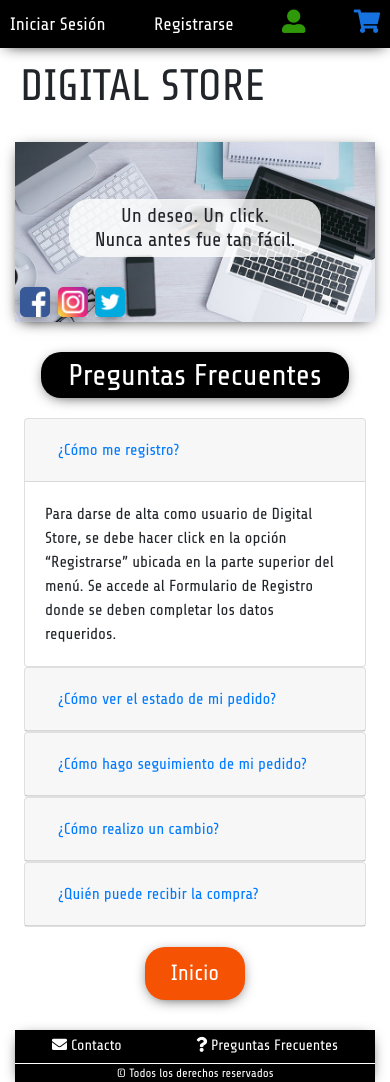
After one commit to OnnigPano/proyecto_integrador, a PHP site: page /faq.php in a window 390 px wide. The commit adds this page. Run offline with PHP 8.4, Linux system fonts and the light colour scheme; some libraries are stand-ins or nearby versions.

Commit message:
Se linkea FAQ.PHP, la seccion de ofertas ahora es responsive. Por fin puedo eliminar el maldito padding de bootsrap descartando la clase container y agregando .no-gutters en cada .row

```diff
--- a/css/app.css
+++ b/css/app.css
@@ -36,26 +36,28 @@ body {
   font-size: 10px;
 }
 
-span {
+/*
+                      ESTILOS GENERALES
+*/
+
+.main-container {
+  max-width: 1200px;
+  margin: 0 auto;
+}
+
+.orange {
   color: rgb(245, 83, 3);
   text-transform: uppercase;
 }
 
-/* ESTILOS GENERALES */
-
-.container {
-  max-width: 1200px;
-  margin: 0 auto;
-  padding: 0;
-}
-
+/* BARRA NAVEGACIÓN */
 
 .main-nav {
   position: fixed;
   color: #fff;
   background-color: #000;
   top: 0;
-  width: 100%;
+  width: 100vw;
   max-width: 1200px;
   z-index: 5;
   -webkit-box-shadow: 0px 3px 15px -6px rgba(0,0,0,1);
@@ -77,6 +79,10 @@ span {
   display: block;
   padding: 10px;
   width: 100%;
+}
+
+.main-nav ul li a span {
+  display: none;
 }
 
 .fa-user-alt {
@@ -158,6 +164,8 @@ span {
 
 .products-nav ul li {
   margin: 10px 0;
+  display: flex;
+  justify-content: center;
 }
 
 .products-nav ul li a {
@@ -183,9 +191,15 @@ span {
  margin-bottom: 5px;
 }
 
+/* CAROUSEL */
+
+
+
 .carousel-item h5, p{
   font-size: 2em;
 }
+
+/* SECTOR OFERTAS */
 
 .oferta1{
   display: flex;
@@ -206,11 +220,9 @@ span {
   flex-direction: column;
   justify-content: center;
   align-items: center;
-
   background-color: #77dd77;
-  height: 500px;
+  height: 350px;
   color: white;
-  background-image: url('../img/sales-img.jpg');
 }
 
 .oferta2 h2{
@@ -232,6 +244,9 @@ span {
   border: none;
   color: #ff6961;
   background-color: white;
+  -webkit-box-shadow: 0px 3px 15px -6px rgba(0,0,0,1);
+  -moz-box-shadow: 0px 3px 15px -6px rgba(0,0,0,1);
+  box-shadow: 0px 3px 15px -6px rgba(0,0,0,1);
 
 }
 
@@ -254,14 +269,105 @@ span {
 }
 
 .main-footer p {
-  border-top: solid 1px #cacaca;
+  border-top: solid 1px #fff;
   text-align: center;
   margin: 0 auto;
   font-size: 1.2em;
 }
 
+/* ESTILOS SECTION PROFILE Y FAQ */
 
-/* MEDIDA QUERIES PAGINA INICIO */
+.section-container {
+  width: 95%;
+  margin: 30px auto;
+}
+
+.section-container h2 {
+  font-size: 3em;
+  text-align: center;
+  background-color: #000;
+  border-radius: 20px;
+  width: 90%;
+  margin: 20px auto;
+  color: #fff;
+  padding: 5px;
+  -webkit-box-shadow: 0px 3px 15px -6px rgba(0,0,0,1);
+  -moz-box-shadow: 0px 3px 15px -6px rgba(0,0,0,1);
+  box-shadow: 0px 3px 15px -6px rgba(0,0,0,1);
+}
+
+.section-container h3 {
+  border-bottom: 2px solid rgb(245, 83, 3);
+}
+
+.section-container ul {
+  margin: 10px 0 10px 0;
+}
+.section-container li {
+  font-size: 1.6em;
+  margin-left: 10px;
+}
+
+.section-container a {
+  background-color: rgb(245, 83, 3);
+  color: #fff;
+  padding: 10px;
+  border-radius: 20px;
+  font-size: 2.2em;
+  margin: 20px auto;
+  display: block;
+  width: 100px;
+  text-align: center;
+  -webkit-box-shadow: 0px 3px 15px -6px rgba(0,0,0,1);
+  -moz-box-shadow: 0px 3px 15px -6px rgba(0,0,0,1);
+  box-shadow: 0px 3px 15px -6px rgba(0,0,0,1);
+}
+
+.faq-text {
+  font-size: 1.6em;
+}
+
+
+/* ESTILOS DETALLE.PHP */
+
+.container-detalle{
+  border: 1px black solid;
+  display: flex;
+  justify-content: space-around;
+  align-items: center;
+  width: 100%;
+  max-width: 1200px;
+  padding: 10px;
+  margin-top: 90px;
+}
+
+.container-datos-producto{
+  width: 50%;
+  display: flex;
+  flex-direction: column;
+  border: 1px green solid;
+  align-items: center;
+  justify-content:  space-between;
+  padding: 10px;
+}
+
+.container-datos-producto .button-oferta{
+  color: white;
+  background-color: #ff6961;
+}
+
+.container-datos-producto p{
+  font-size:1em;
+  width: 50%;
+}
+
+/* MEDIA QUERIES PAGINA INICIO */
+
+@media ( min-width: 1050px ) {
+  .products-nav ul {
+    flex-wrap: nowrap;
+  }
+}
 
 @media ( min-width: 992px ) {
   body {
@@ -290,7 +396,7 @@ span {
 
 @media ( min-width: 768px ) {
   .logo {
-    font-size:
+    font-size: 3em;
   }
 
   .banner {
@@ -308,81 +414,18 @@ span {
 
 }
 
-/* ESTILOS PROFILE */
-
-.profile-container {
-  width: 95%;
-  margin: 20px auto;
+@media ( min-width: 548px ) {
+  .main-nav ul li a span {
+    display: inline-block;
+    margin-right: 5px;
+  }
+  .products-nav ul li {
+    width: 33.3%;
+  }
 }
 
-.profile-container h2 {
-  text-align: center;
-  background-color: #000;
-  border-radius: 20px;
-  width: 90%;
-  margin: 20px auto;
-  color: #fff;
-  padding: 5px;
-  -webkit-box-shadow: 0px 3px 15px -6px rgba(0,0,0,1);
-  -moz-box-shadow: 0px 3px 15px -6px rgba(0,0,0,1);
-  box-shadow: 0px 3px 15px -6px rgba(0,0,0,1);
+@media ( max-width: 1170px ) {
+  .main-nav {
+    left: 0;
+  }
 }
-
-.profile-container h3 {
-  border-bottom: 2px solid rgb(245, 83, 3);
-}
-
-.profile-container ul {
-  margin: 10px 0 10px 0;
-}
-.profile-container li {
-  font-size: 1.6em;
-}
-
-.profile-container a {
-  background-color: rgb(245, 83, 3);
-  color: #fff;
-  padding: 10px;
-  border-radius: 20px;
-  font-size: 2.2em;
-  margin: 20px auto;
-  display: block;
-  width: 100px;
-  text-align: center;
-  -webkit-box-shadow: 0px 3px 15px -6px rgba(0,0,0,1);
-  -moz-box-shadow: 0px 3px 15px -6px rgba(0,0,0,1);
-  box-shadow: 0px 3px 15px -6px rgba(0,0,0,1);
-}
-
-.container-detalle{
-
-  display: flex;
-  justify-content: space-around;
-  width: 100%;
-  max-width: 1200px;
-  padding: 10px;
-  margin-top: 90px;
-  align-content: center;
-}
-
-.container-datos-producto{
-  width: 50%;
-  display: flex;
-  flex-direction: column;
-  border: 1px green solid;
-  align-items: center;
-  justify-content:  space-between;
-  padding: 20px 0px;
-
-}
-
-.container-datos-producto .button-oferta{
-  color: white;
-  background-color: #ff6961;
-  margin-top: 35px;
-}
-
-.container-datos-producto p{
-  font-size:1em;
-  width: 50%;
-}
--- /dev/null
+++ b/faq.php
@@ -0,0 +1,159 @@
+<!DOCTYPE html>
+<html lang="es" dir="ltr">
+  <head>
+    <meta charset="utf-8">
+    <meta name="viewport" content="width=device-width, initial-scale=1">
+    <link rel="stylesheet" href="css/app.css">
+    <title></title>
+  </head>
+  <body>
+
+    <div class="container">
+
+      <header class="main-header">
+
+        <nav class="main-nav">
+          <ul>
+            <li><a href="#">Iniciar Sesión</a></li>
+            <li><a href="#">Registrarse</a></li>
+            <li><a href="profile.php"><i class="fas fa-user-alt"></i></a></li>
+            <li><a href="#"><i class="fas fa-shopping-cart"></i></a></li>
+          </ul>
+        </nav>
+
+        <div class="logo">
+        <a href="index.php">
+          <h1>DIGITAL <span>STORE</span></h1>
+        </a>
+
+        </div>
+
+        <div class="banner">
+
+          <div class="slogan">
+
+            <h2>Un <span>deseo</span>. Un <span>click</span>.<br> Nunca antes fue tan <span>fácil</span>.</h2>
+
+          </div>
+
+          <nav class="sociales">
+            <a href="#"><img src="images/facebook.png" alt="icono facebook"></a>
+            <a href="#"><img src="images/instagram.png" alt="icono instagram"></a>
+            <a href="#"><img src="images/twitter.png" alt="icono twitter"></a>
+          </nav>
+
+        </div>
+
+      </header>
+
+      <main>
+
+        <section class="section-container">
+
+          <h2>Preguntas Frecuentes</h2>
+
+          <div id="accordion">
+            <div class="card">
+              <div class="card-header" id="headingOne">
+                <h5 class="mb-0">
+                  <button class="btn btn-link" data-toggle="collapse" data-target="#collapseOne" aria-expanded="true" aria-controls="collapseOne">
+                    ¿Cómo me registro?
+                  </button>
+                </h5>
+              </div>
+
+              <div id="collapseOne" class="collapse show" aria-labelledby="headingOne" data-parent="#accordion">
+                <div class="card-body faq-text">
+                  Para darse de alta como usuario de Digital Store, se debe hacer click en la opción “Registrarse” ubicada en la parte superior del menú. Se accede al Formulario de Registro donde se deben completar los datos requeridos.
+                </div>
+              </div>
+            </div>
+            <div class="card">
+              <div class="card-header" id="headingTwo">
+                <h5 class="mb-0">
+                  <button class="btn btn-link collapsed" data-toggle="collapse" data-target="#collapseTwo" aria-expanded="false" aria-controls="collapseTwo">
+                    ¿Cómo ver el estado de mi pedido?
+                  </button>
+                </h5>
+              </div>
+              <div id="collapseTwo" class="collapse" aria-labelledby="headingTwo" data-parent="#accordion">
+                <div class="card-body faq-text">
+                  Una vez logueado, se debe ingresar en "Mi cuenta", ubicado en la parte superior de la barra de menú. Haciendo click en este lugar se accede a “Mis pedidos realizados”, donde se puede observar el estado de avance de cada artículo y su estatus actual.
+                </div>
+              </div>
+            </div>
+            <div class="card">
+              <div class="card-header" id="headingThree">
+                <h5 class="mb-0">
+                  <button class="btn btn-link collapsed" data-toggle="collapse" data-target="#collapseThree" aria-expanded="false" aria-controls="collapseThree">
+                    ¿Cómo hago seguimiento de mi pedido?
+                  </button>
+                </h5>
+              </div>
+              <div id="collapseThree" class="collapse" aria-labelledby="headingThree" data-parent="#accordion">
+                <div class="card-body faq-text">
+                  Al momento, el sistema de compra no tiene habilitado un sistema de tracking o seguimiento de su pedido, te mantedremos informado por email del estado del mismo.
+                </div>
+              </div>
+            </div>
+            <div class="card">
+              <div class="card-header" id="headingFour">
+                <h5 class="mb-0">
+                  <button class="btn btn-link collapsed" data-toggle="collapse" data-target="#collapseFour" aria-expanded="false" aria-controls="collapseFour">
+                    ¿Cómo realizo un cambio?
+                  </button>
+                </h5>
+              </div>
+              <div id="collapseFour" class="collapse" aria-labelledby="headingFour" data-parent="#accordion">
+                <div class="card-body faq-text">
+                  Para productos comprados en Digital Store, el cambio se puede realizar dentro de los 10 días corridos contados a partir de la entrega del producto.
+
+                  Para realizar el cambio, el producto debe estar en perfecto estado de uso, completo, con embalaje original, factura de compra o ticket de regalo. Una vez recibido el producto, se verificará y solo si cumple con los requisitos se procederá al cambio.
+                </div>
+              </div>
+            </div>
+            <div class="card">
+              <div class="card-header" id="headingFive">
+                <h5 class="mb-0">
+                  <button class="btn btn-link collapsed" data-toggle="collapse" data-target="#collapseFive" aria-expanded="false" aria-controls="collapseFive">
+                    ¿Quién puede recibir la compra?
+                  </button>
+                </h5>
+              </div>
+              <div id="collapseFive" class="collapse" aria-labelledby="headingFive" data-parent="#accordion">
+                <div class="card-body faq-text">
+                  Podrá recibir la compra cualquier persona mayor de 18 años, mostrando DNI.
+                  Es importante que quien recibe, firme el remito de entrega y verifique el estado del producto.
+                </div>
+              </div>
+            </div>
+          </div>
+
+          <a href="index.php">Inicio</a>
+
+        </section>
+
+
+      </main>
+
+
+      <footer class="main-footer">
+        <nav class="nav-footer">
+          <ul>
+            <li><a href="#"><i class="fas fa-envelope"></i> Contacto</li></a>
+            <li><a href="faq.php"><i class="fas fa-question"></i> Preguntas Frecuentes</li></a>
+          </ul>
+        </nav>
+
+        <p> &copy; Todos los derechos reservados</p>
+
+      </footer>
+
+    </div> <!-- Fin .container -->
+
+    <script src="https://code.jquery.com/jquery-3.2.1.slim.min.js" integrity="sha384-KJ3o2DKtIkvYIK3UENzmM7KCkRr/rE9/Qpg6aAZGJwFDMVNA/GpGFF93hXpG5KkN" crossorigin="anonymous"></script>
+    <script src="https://cdnjs.cloudflare.com/ajax/libs/popper.js/1.12.9/umd/popper.min.js" integrity="sha384-ApNbgh9B+Y1QKtv3Rn7W3mgPxhU9K/ScQsAP7hUibX39j7fakFPskvXusvfa0b4Q" crossorigin="anonymous"></script>
+    <script src="https://maxcdn.bootstrapcdn.com/bootstrap/4.0.0/js/bootstrap.min.js" integrity="sha384-JZR6Spejh4U02d8jOt6vLEHfe/JQGiRRSQQxSfFWpi1MquVdAyjUar5+76PVCmYl" crossorigin="anonymous"></script>
+
+  </body>
+</html>
```
Also changed, not shown: index.php (+15 -14 lines), profile.php (+5 -4 lines), images/logo.jpg (added).
